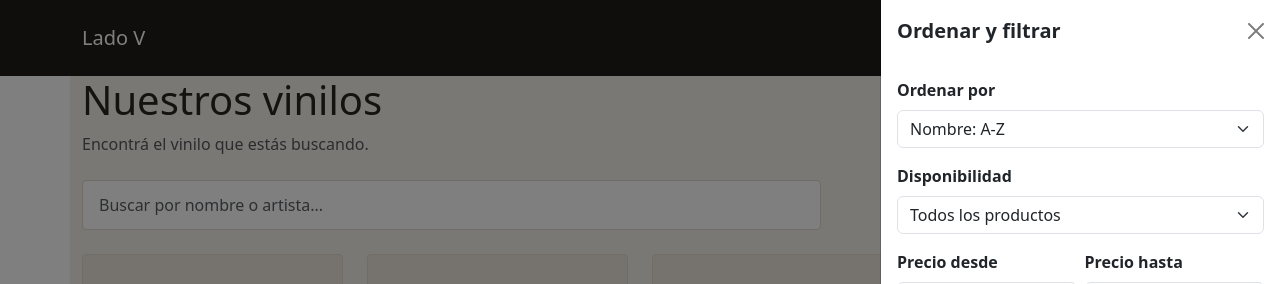
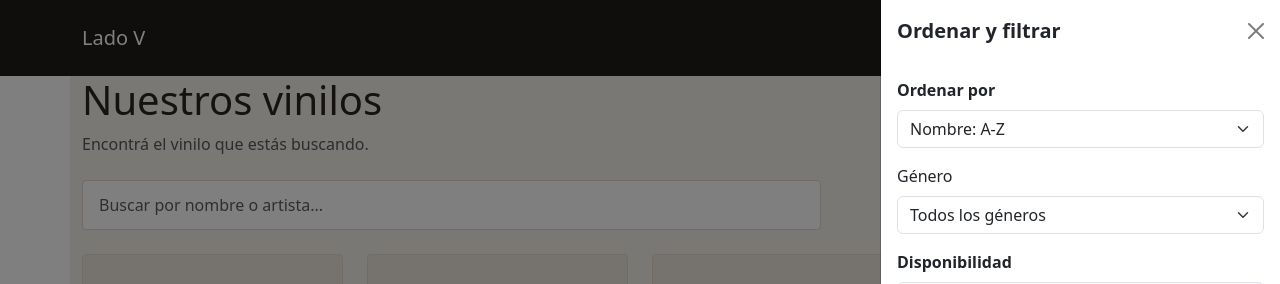
Before and after one commit to laggeli/tienda-vinilos, a React (Vite) app: page /productos in a window 1280 px wide. Both pictures are taken after a click on the button "⇅ Ordenar y filtrar". Shown: the top 284 px of the page. Built offline with nearby package versions, Linux system fonts and the light colour scheme.

Commit message:
feat: se agrega logica de filtrado por generos convertido en componente

```diff
--- /dev/null
+++ b/src/components/SelectGenres.jsx
@@ -0,0 +1,20 @@
+import { Form } from "react-bootstrap";
+import  { generos }  from "../data/genres";
+
+function SelectGenres({ value, onChange, label = "Género", incluirOpcionTodas = true, className = "mb-3" }) {
+    return (
+        <Form.Group className={className}>
+            {label && <Form.Label>{label}</Form.Label>}
+            <Form.Select value={generos} onChange={onChange}>
+                {incluirOpcionTodas && <option value={"todas"}>Todos los géneros</option>}
+                {generos.map((cat) => (
+                    <option key={cat} value={cat.toLowerCase()}>
+                    {cat}
+                    </option>
+                ))}
+            </Form.Select>
+        </Form.Group>
+      );
+    }
+
+export default SelectGenres;
--- /dev/null
+++ b/src/data/genres.js
@@ -0,0 +1,9 @@
+export const generos = [
+    'Rock',
+    'Balada',
+    'Jazz',
+    'Soul & Funk',
+    'Pop',
+    'Hip Hop',
+    'Electrónica'
+];
--- a/src/pages/Products.jsx
+++ b/src/pages/Products.jsx
@@ -4,12 +4,14 @@ import { Link } from "react-router";
 import { Container, Row, Col, Card, Button, Form, Offcanvas } from "react-bootstrap";
 import { productos } from "../data/products.js";
 import styles from "./Products.module.css";
+import SelectGenres from "../components/SelectGenres.jsx";
 
 function Products() {
   useEffect(() => { document.title = "Lado V | Catálogo"; }, []);
 
   const [busqueda, setBusqueda] = useState("");
   const [disponibilidad, setDisponibilidad] = useState("todos");
+  const [genero, setGenero] = useState("todos");
   const [orden, setOrden] = useState("nombre-az");
   const [precioMin, setPrecioMin] = useState("");
   const [precioMax, setPrecioMax] = useState("");
@@ -33,10 +35,16 @@ function Products() {
       (precioMin === "" || producto.price >= Number(precioMin)) &&
       (precioMax === "" || producto.price <= Number(precioMax));
 
+    const coincideGenero =
+      genero === "todos" ||
+      (producto.category && producto.category.toLowerCase() ===
+      genero.toLowerCase());
+
     return (
       coincideBusqueda &&
       coincideDisponibilidad &&
-      coincidePrecio
+      coincidePrecio &&
+      coincideGenero
     );
   });
 
@@ -94,6 +102,11 @@ function Products() {
                 <option value="precio-mayor">Precio: mayor a menor</option>
               </Form.Select>
             </Form.Group>
+
+            <SelectGenres
+              value={genero}
+              onChange={(e) => setGenero(e.target.value)}
+            />
 
             <Form.Group className="mb-3">
               <Form.Label className="fw-semibold">Disponibilidad</Form.Label>
```
